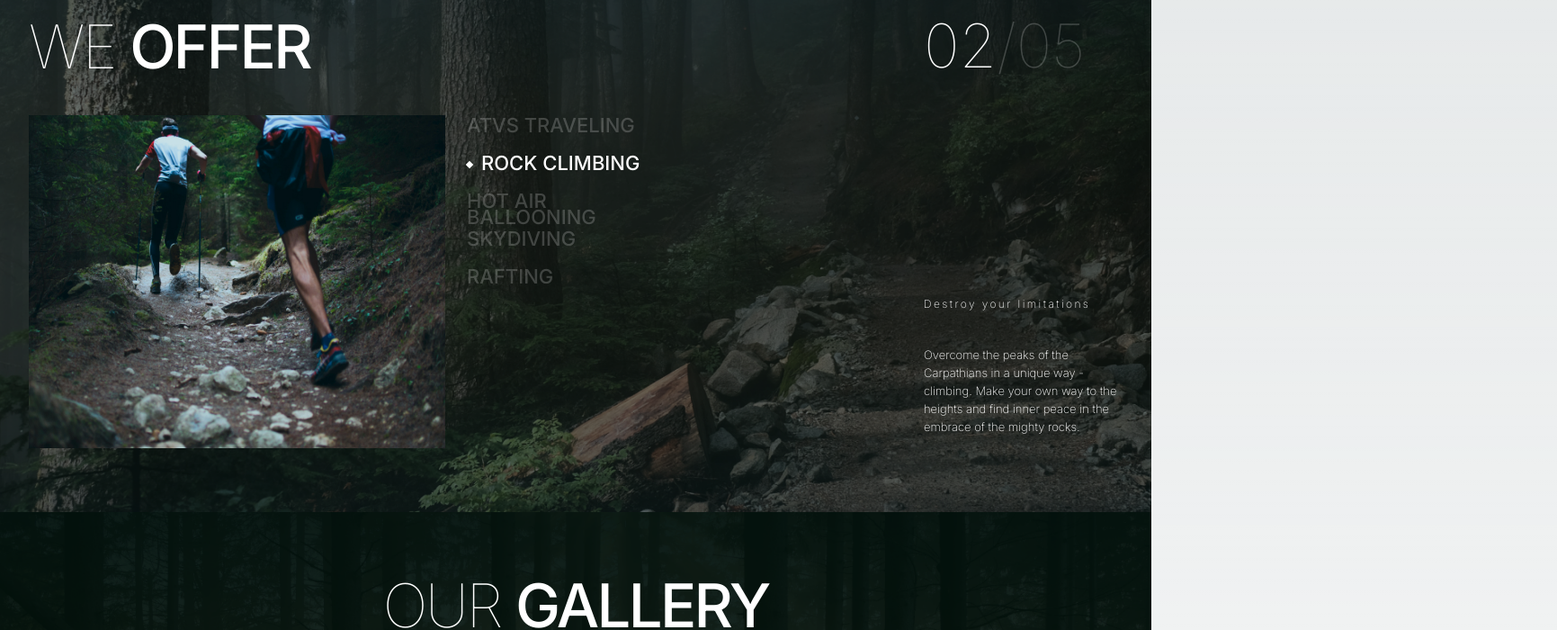
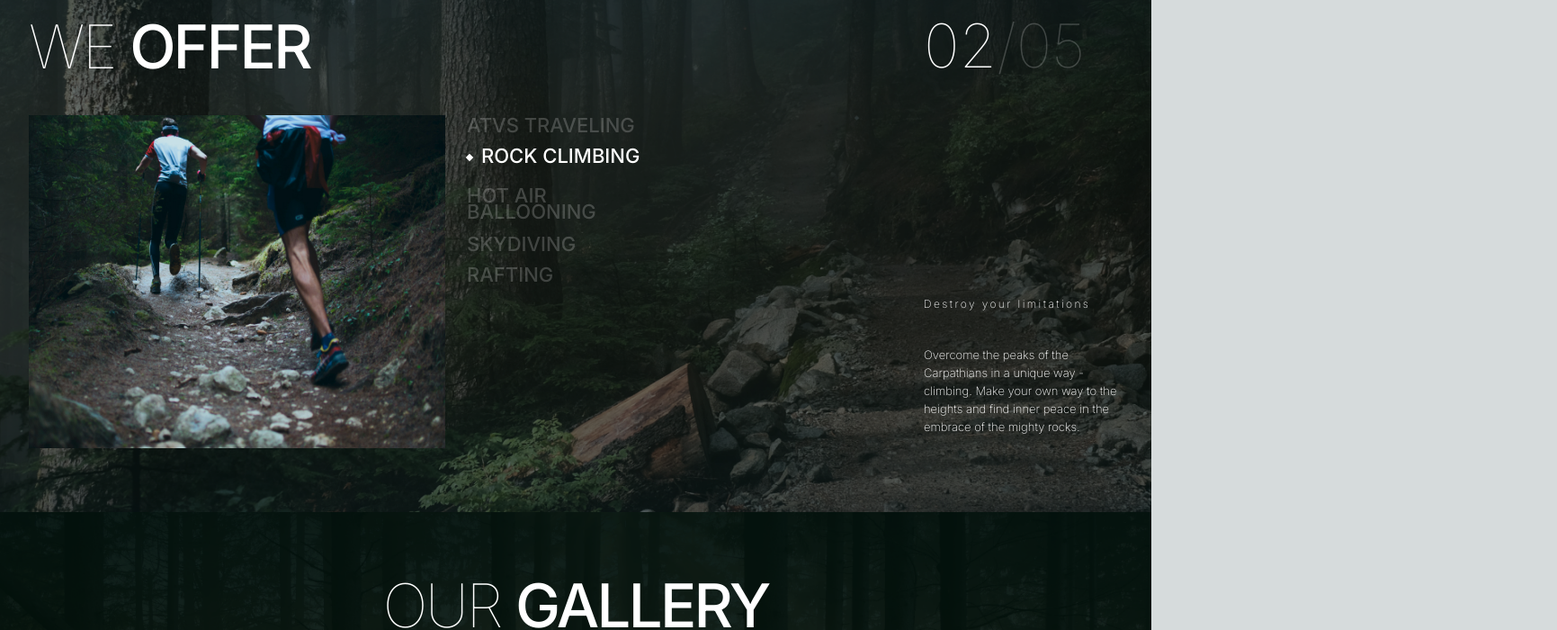
Before and after one commit to Nataly-Moskalenko/carpathians-travel, a Next.js app: page / in a window 1280 px wide. Shown: the part 1280-1980 px from the top of the page at 90% size, 1731 px wide, since content can reach past the window. Built offline with nearby package versions, Linux system fonts and the light colour scheme.

Commit message:
fixes swiper pagination

```diff
--- a/app/globals.css
+++ b/app/globals.css
@@ -24,11 +24,15 @@ body {
 
 .swiper-pagination-bullet {
   width: 188px !important;
+  height: 10px !important;
   background-color: transparent !important;
   justify-self: start;
-  margin-bottom: 18px !important;
+  margin-bottom: 8px !important;
 }
 
+.swiper-pagination-bullet:nth-child(3) {
+  height: 30px !important;
+}
 .swiper-pagination-bullet-active {
   background-color: transparent !important;
   width: 188px !important;
@@ -50,8 +54,10 @@ body {
 }
 
 .swiper-pagination {
+  width: 188px !important;
   position: absolute;
   top: 420px !important;
+  height: 200px !important;
   text-align: start !important;
 }
 
@@ -59,6 +65,7 @@ body {
   .swiper-pagination {
     top: 118px !important;
     left: 483px !important;
+    width: 204px !important;
   }
   .swiper-pagination-bullet,
   .swiper-pagination-bullet-active {
@@ -68,11 +75,14 @@ body {
 
 @media screen and (min-width: 1440px) {
   .swiper-pagination {
+    width: 254px !important;
     top: 136px !important;
     left: 640px !important;
+    height: 240px !important;
   }
   .swiper-pagination-bullet,
   .swiper-pagination-bullet-active {
     width: 254px !important;
+
   }
 }
```
